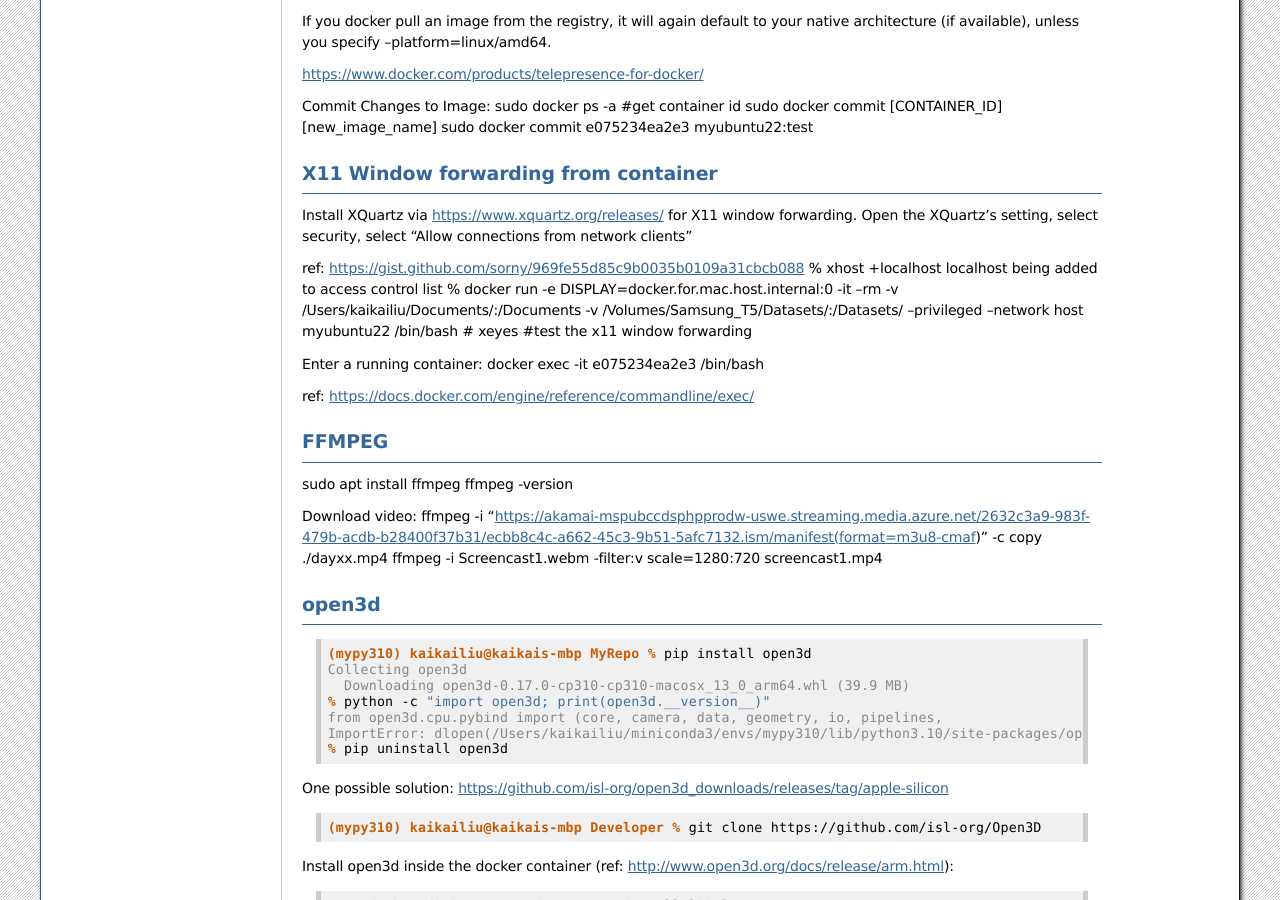
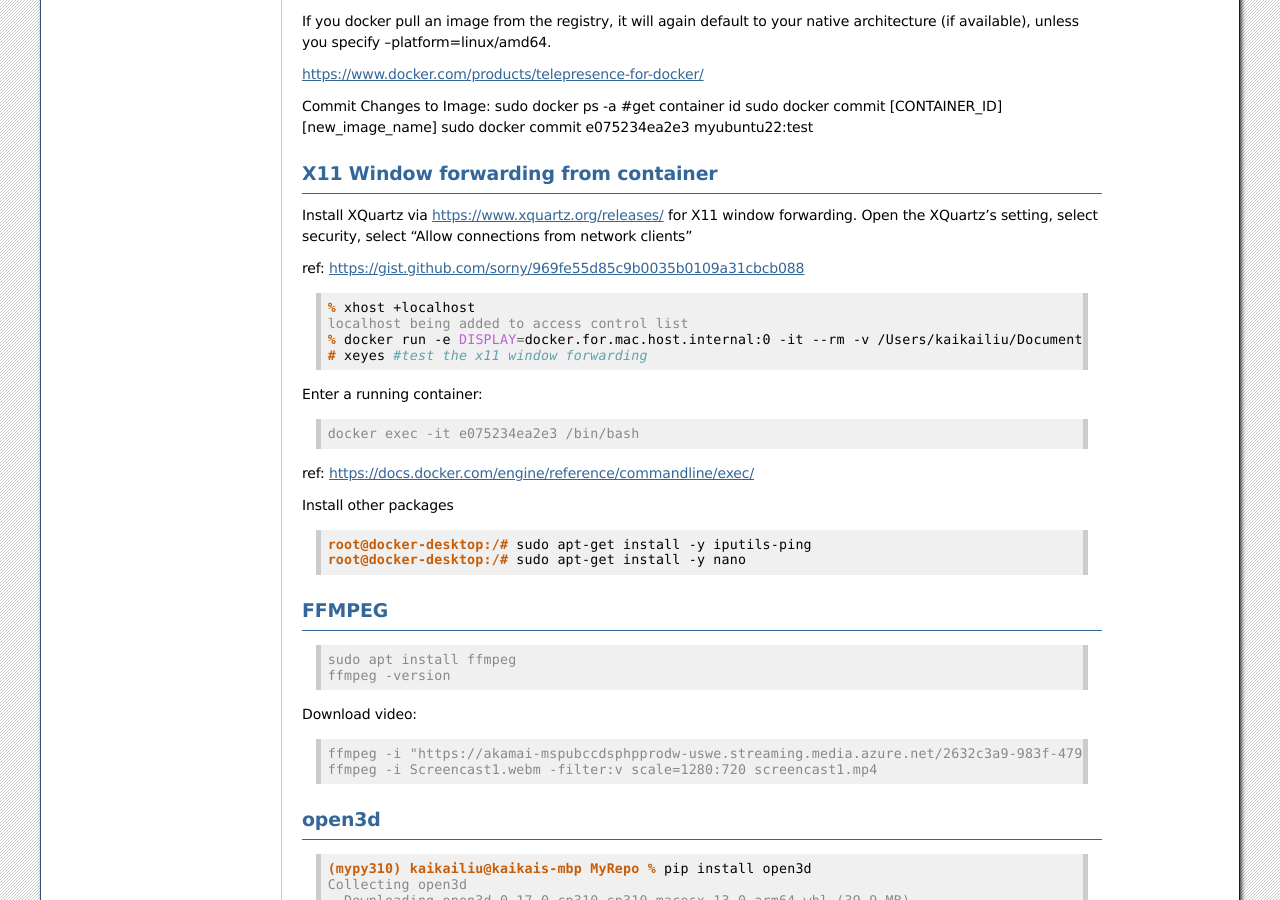
Before and after one commit to lkk688/mytutorial, a Sphinx documentation site: the page built from docs/source/MacML.rst, in a window 1280 px wide and 900 px high, scrolled down 2947 px. Built offline with Sphinx 7.4.7, drawn with Linux system fonts in a browser that asks for light colours.

```diff
--- a/docs/source/MacML.rst
+++ b/docs/source/MacML.rst
@@ -199,25 +199,43 @@ X11 Window forwarding from container
 Install XQuartz via https://www.xquartz.org/releases/ for X11 window forwarding. Open the XQuartz's setting, select security, select "Allow connections from network clients"
 
 ref: https://gist.github.com/sorny/969fe55d85c9b0035b0109a31cbcb088
-% xhost +localhost
-localhost being added to access control list
-% docker run -e DISPLAY=docker.for.mac.host.internal:0 -it --rm -v /Users/kaikailiu/Documents/:/Documents -v /Volumes/Samsung_T5/Datasets/:/Datasets/ --privileged --network host myubuntu22 /bin/bash
-# xeyes #test the x11 window forwarding
+
+.. code-block:: console
+
+  % xhost +localhost
+  localhost being added to access control list
+  % docker run -e DISPLAY=docker.for.mac.host.internal:0 -it --rm -v /Users/kaikailiu/Documents/:/Documents -v /Volumes/Samsung_T5/Datasets/:/Datasets/ --privileged --network host myubuntu22 /bin/bash
+  # xeyes #test the x11 window forwarding
 
 Enter a running container:
-docker exec -it e075234ea2e3 /bin/bash
+
+.. code-block:: console
+
+  docker exec -it e075234ea2e3 /bin/bash
 
 ref: https://docs.docker.com/engine/reference/commandline/exec/
 
+Install other packages
+
+.. code-block:: console
+
+  root@docker-desktop:/# sudo apt-get install -y iputils-ping
+  root@docker-desktop:/# sudo apt-get install -y nano
 
 FFMPEG
 ------
-sudo apt install ffmpeg
-ffmpeg -version
+
+.. code-block:: console
+
+  sudo apt install ffmpeg
+  ffmpeg -version
 
 Download video:
-ffmpeg -i "https://akamai-mspubccdsphpprodw-uswe.streaming.media.azure.net/2632c3a9-983f-479b-acdb-b28400f37b31/ecbb8c4c-a662-45c3-9b51-5afc7132.ism/manifest(format=m3u8-cmaf)" -c copy ./dayxx.mp4
-ffmpeg -i Screencast1.webm -filter:v scale=1280:720 screencast1.mp4
+
+.. code-block:: console
+
+  ffmpeg -i "https://akamai-mspubccdsphpprodw-uswe.streaming.media.azure.net/2632c3a9-983f-479b-acdb-b28400f37b31/ecbb8c4c-a662-45c3-9b51-5afc7132.ism/manifest(format=m3u8-cmaf)" -c copy ./dayxx.mp4
+  ffmpeg -i Screencast1.webm -filter:v scale=1280:720 screencast1.mp4
 
 open3d
 ------
```
Also changed, not shown: docs/source/googlecloud.rst (added, +129 -0 lines).
